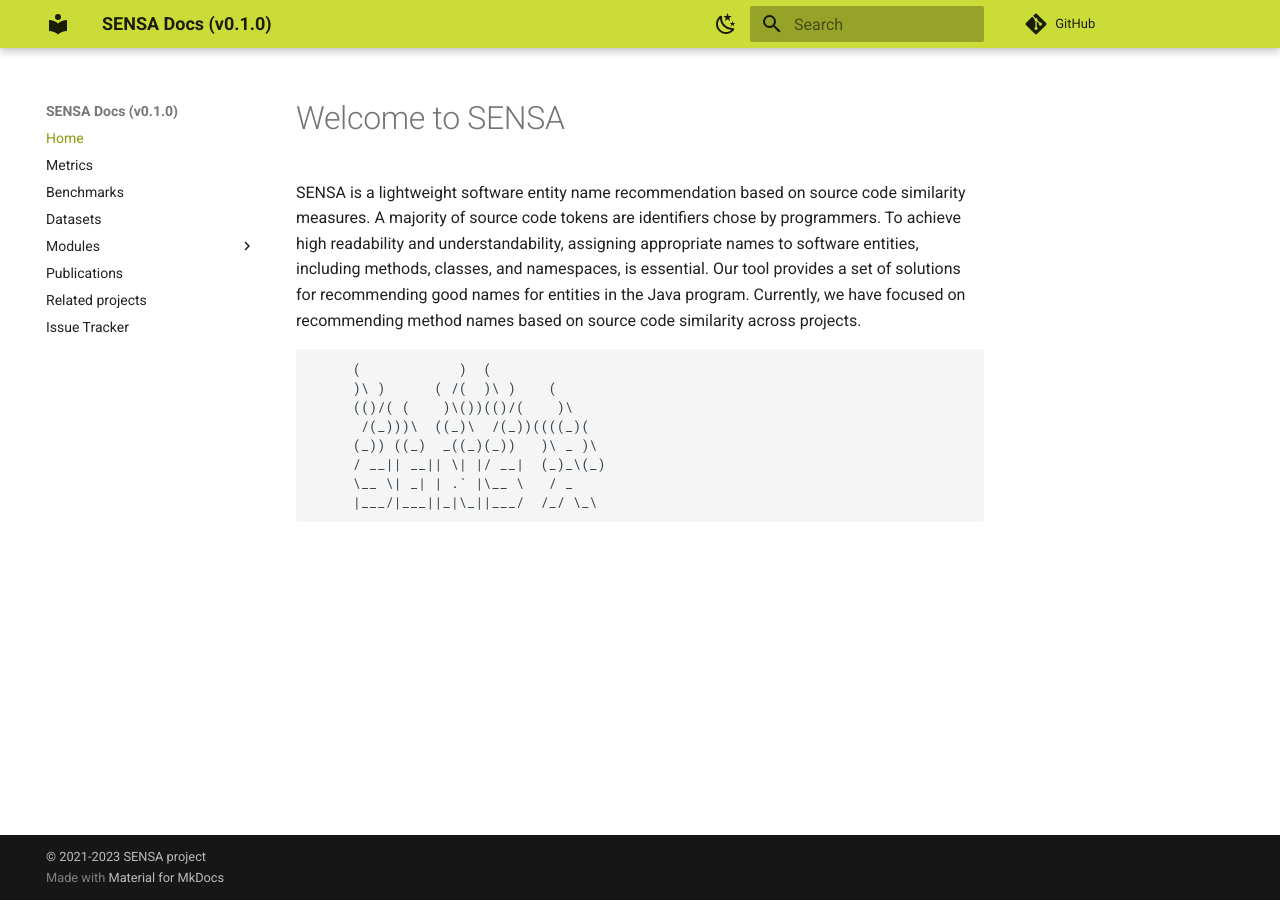
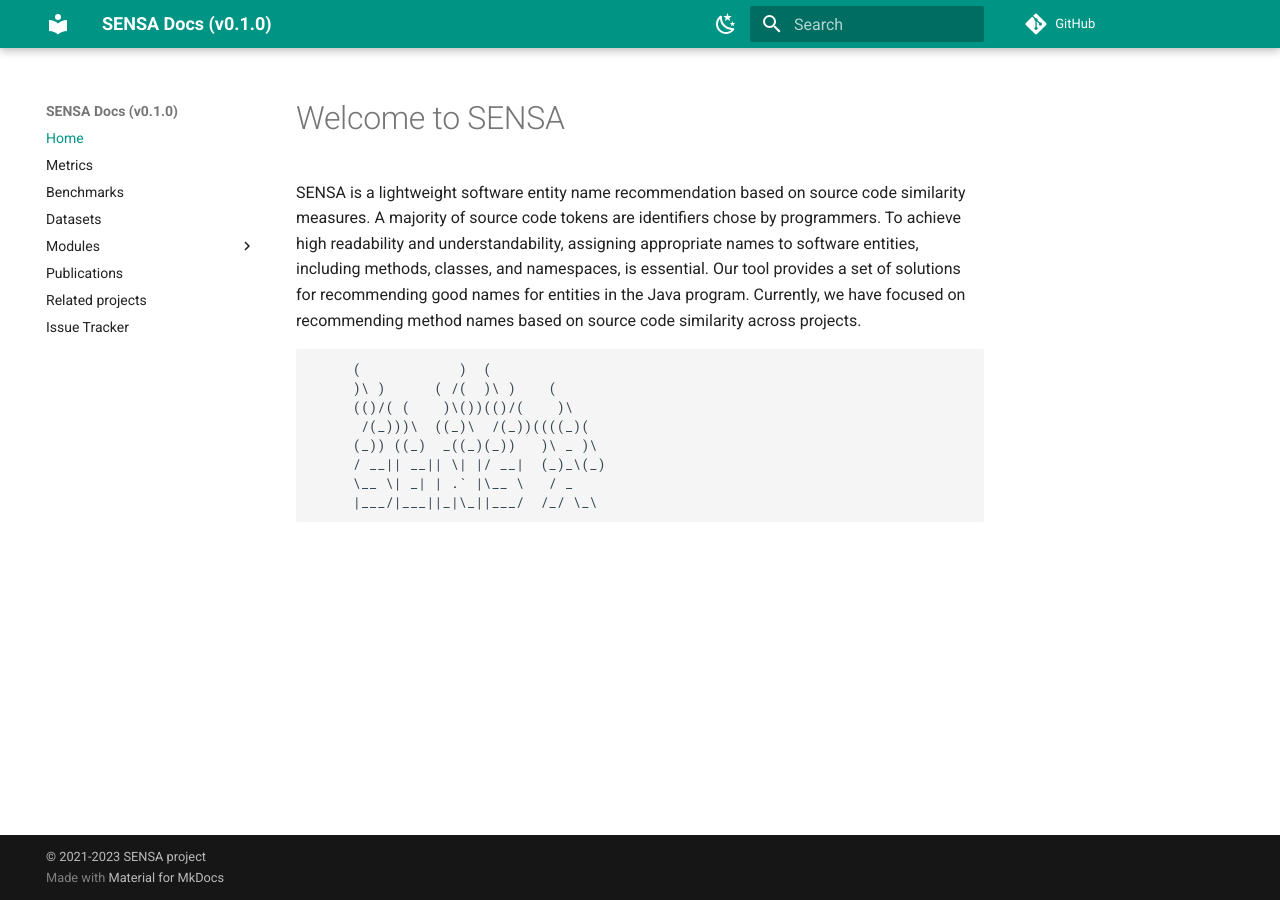
Before and after one commit to m-zakeri/SENSA, an MkDocs documentation site: the page built from docs/index.md, in a window 1280 px wide. Built offline with MkDocs 1.6.1 and Material for MkDocs 9.7.7, drawn with Linux system fonts in a browser that asks for light colours; comment, search, counter and statistics services are not loaded.

```diff
--- a/mkdocs.yml
+++ b/mkdocs.yml
@@ -9,14 +9,14 @@ theme:
   name: material
   palette:
     - scheme: default
-      primary: lime
-      accent: pink
+      primary: teal
+      accent: teal
       toggle:
         icon: material/weather-night
         name: Switch to dark mode
     - scheme: slate
-      primary: lime
-      accent: pink
+      primary: teal
+      accent: teal
       toggle:
         icon: material/weather-sunny
         name: Switch to light mode
```
Also changed, not shown: README.md (+11 -0 lines).
